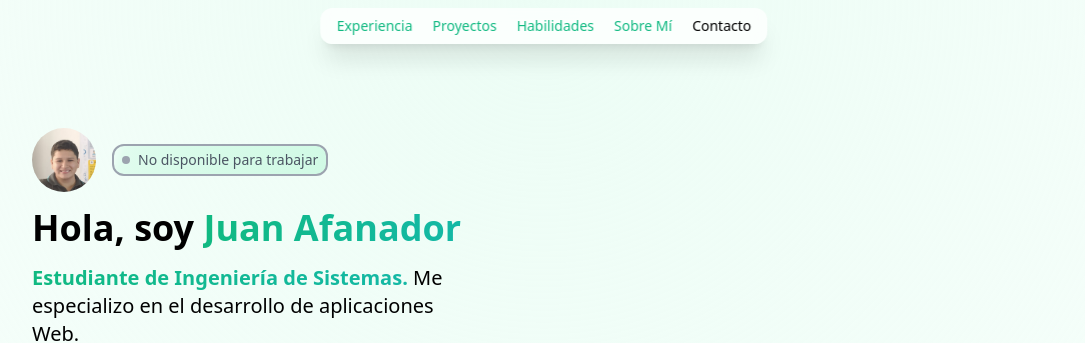
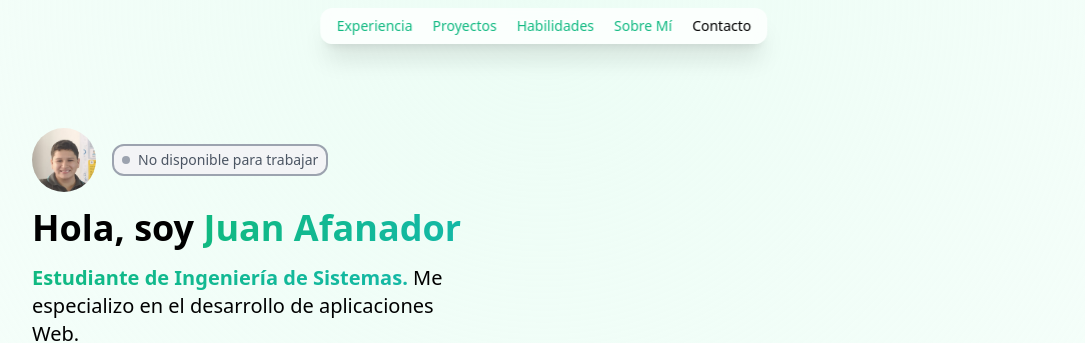
Before and after one commit to juanafanador07/juanafanador07.github.io, an Astro site: page / in a window 1280 px wide. Shown: the top 343 px of the page, without its empty margins (96-1181 px from the left). Built offline with nearby package versions, Linux system fonts and the light colour scheme; Astro itself is replaced by a stand-in of ours.

Commit message:
Fix AvailableToWorkBadge Background

```diff
--- a/src/components/AvailableToWorkBadge.astro
+++ b/src/components/AvailableToWorkBadge.astro
@@ -4,9 +4,10 @@ import { AVAILABLE_TO_WORK } from "astro:env/client";
 
 <div
   class:list={[
-    "flex items-center py-1 px-2 gap-2 rounded-xl border-2 text-sm animate-background-shine via-transparent bg-[linear-gradient(110deg,rgb(209_250_229),45%,rgb(236_253_245),55%,rgb(209_250_229))] bg-[length:200%_100%]",
+    "flex items-center py-1 px-2 gap-2 rounded-xl border-2 text-sm",
     {
-      "border-emerald-600 bg-emerald-100 text-emerald-700": AVAILABLE_TO_WORK,
+      "border-emerald-600 bg-emerald-100 text-emerald-700 animate-background-shine bg-[linear-gradient(110deg,rgb(209_250_229),45%,rgb(236_253_245),55%,rgb(209_250_229))] bg-[length:200%_100%]":
+        AVAILABLE_TO_WORK,
     },
     {
       "border-gray-400 bg-gray-100 text-gray-600": !AVAILABLE_TO_WORK,
```
